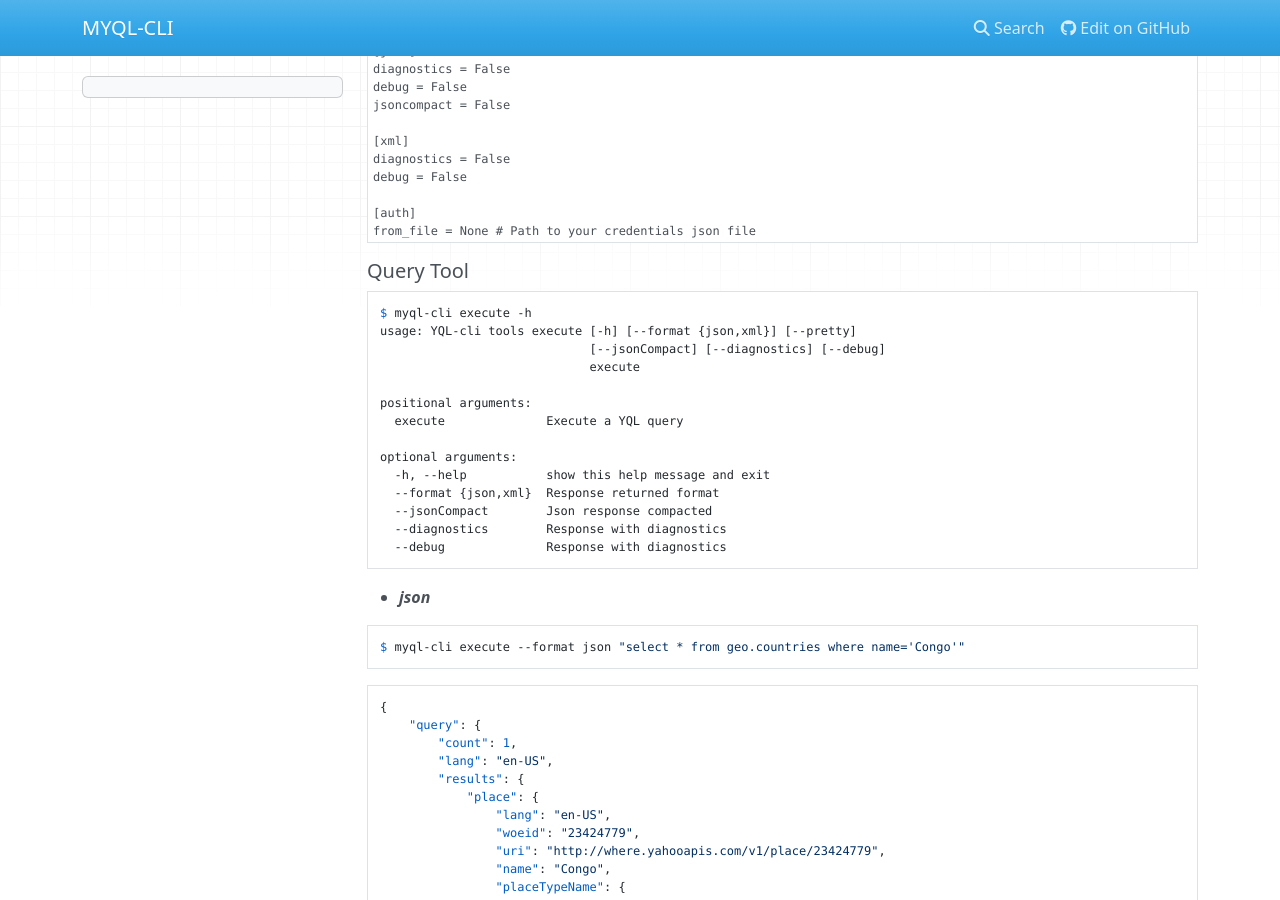
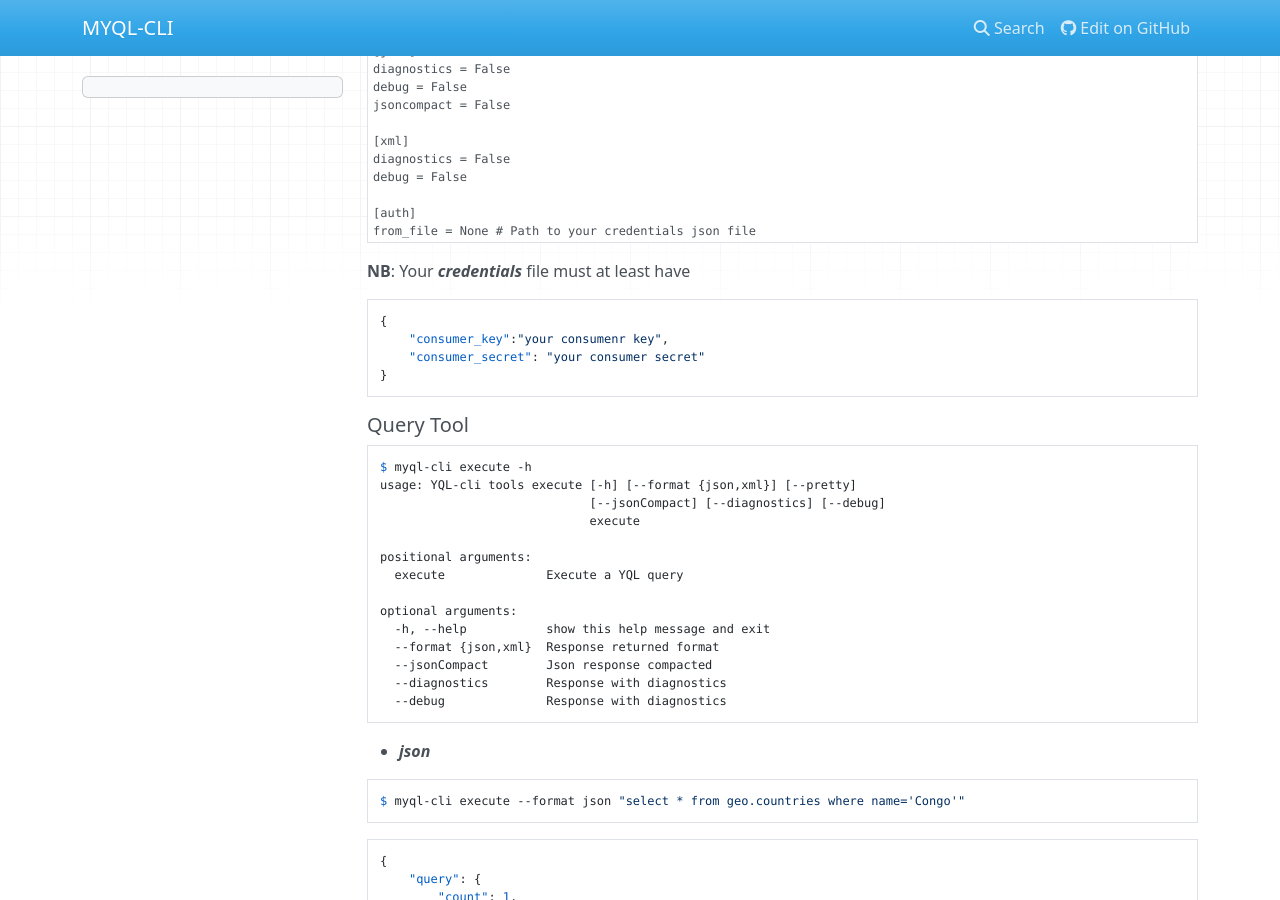
Before and after one commit to josuebrunel/myql-cli, an MkDocs documentation site: the page built from docs/index.md, in a window 1280 px wide and 900 px high, scrolled down 750 px. Built offline with MkDocs 1.6.1, drawn with Linux system fonts in a browser that asks for light colours; nearby versions of some CDN libraries.

Commit message:
#1 : Updating doc

````diff
--- a/docs/index.md
+++ b/docs/index.md
@@ -50,6 +50,17 @@ debug = False
 
 [auth]
 from_file = None # Path to your credentials json file
+```
+
+
+**NB**:
+Your ***credentials*** file must at least have
+
+```json
+{
+    "consumer_key":"your consumenr key",
+    "consumer_secret": "your consumer secret"
+}
 ```
 
 ##### Query Tool
````
Also changed, not shown: README.md (+10 -0 lines).
